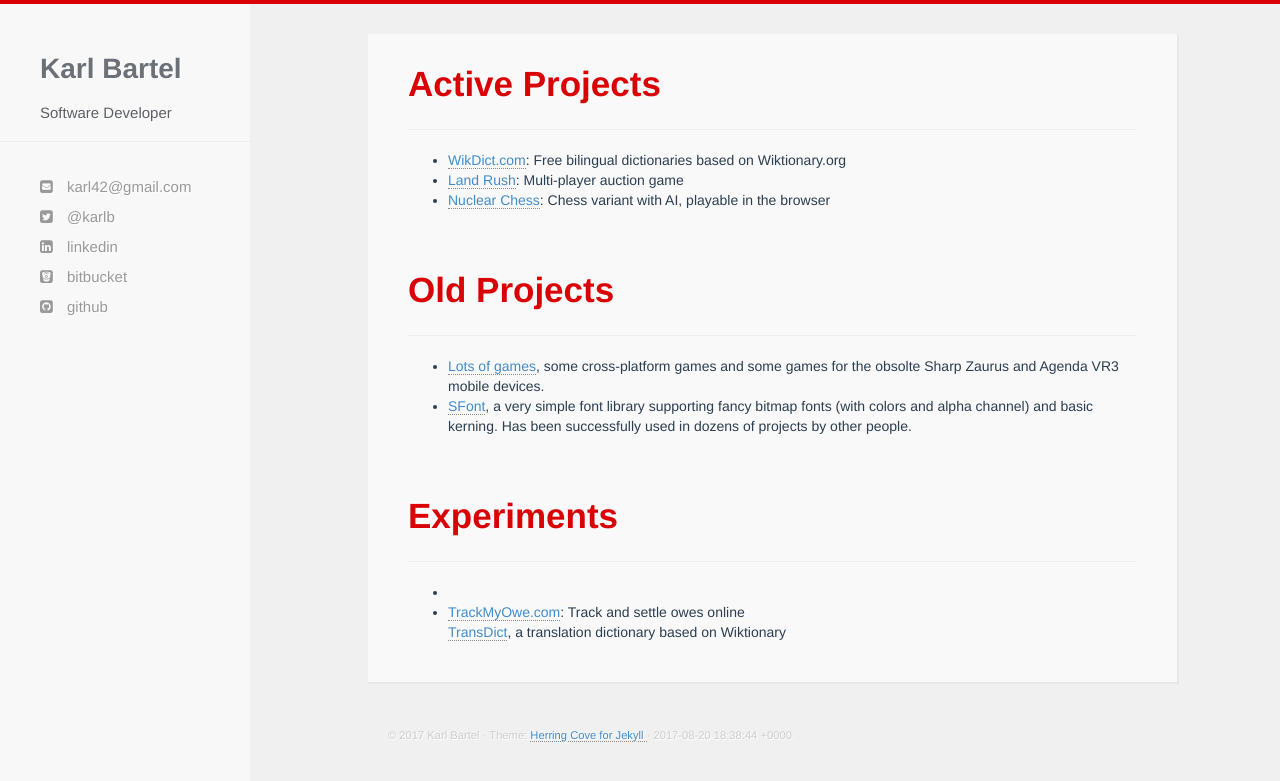
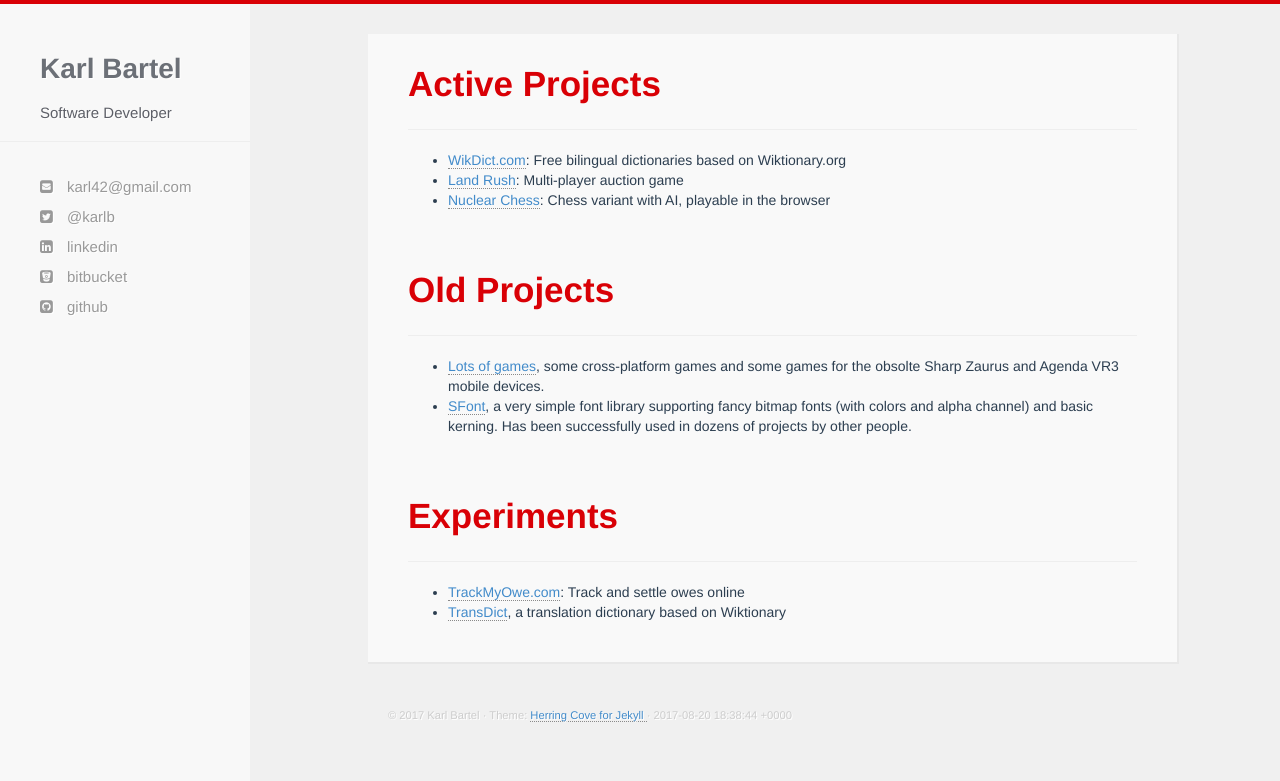
Before and after one commit to karlb/karlb.github.io, a Jekyll site: the page built from index.html, in a window 1280 px wide. Shown: the top 781 px of the page. Built offline with Jekyll 4.4.1, drawn with Linux system fonts in a browser that asks for light colours; nearby versions of some CDN libraries; Markdown is read by kramdown in place of the engine named in the settings.

Commit message:
fix li tags

```diff
--- a/index.html
+++ b/index.html
@@ -30,10 +30,8 @@
 	<hr/>
 	<div class="post">
 		<ul>
-			<li>
 			<li><a href="http://www.trackmyowe.com">TrackMyOwe.com</a>: Track and settle owes online</li>
-				<a href="http://jsfiddle.net/karlb/PxfrJ/">TransDict</a>, a translation dictionary based on Wiktionary
-			</li>
+			<li><a href="http://jsfiddle.net/karlb/PxfrJ/">TransDict</a>, a translation dictionary based on Wiktionary</li>
 		</ul>
 	</div>
 </div>
```
